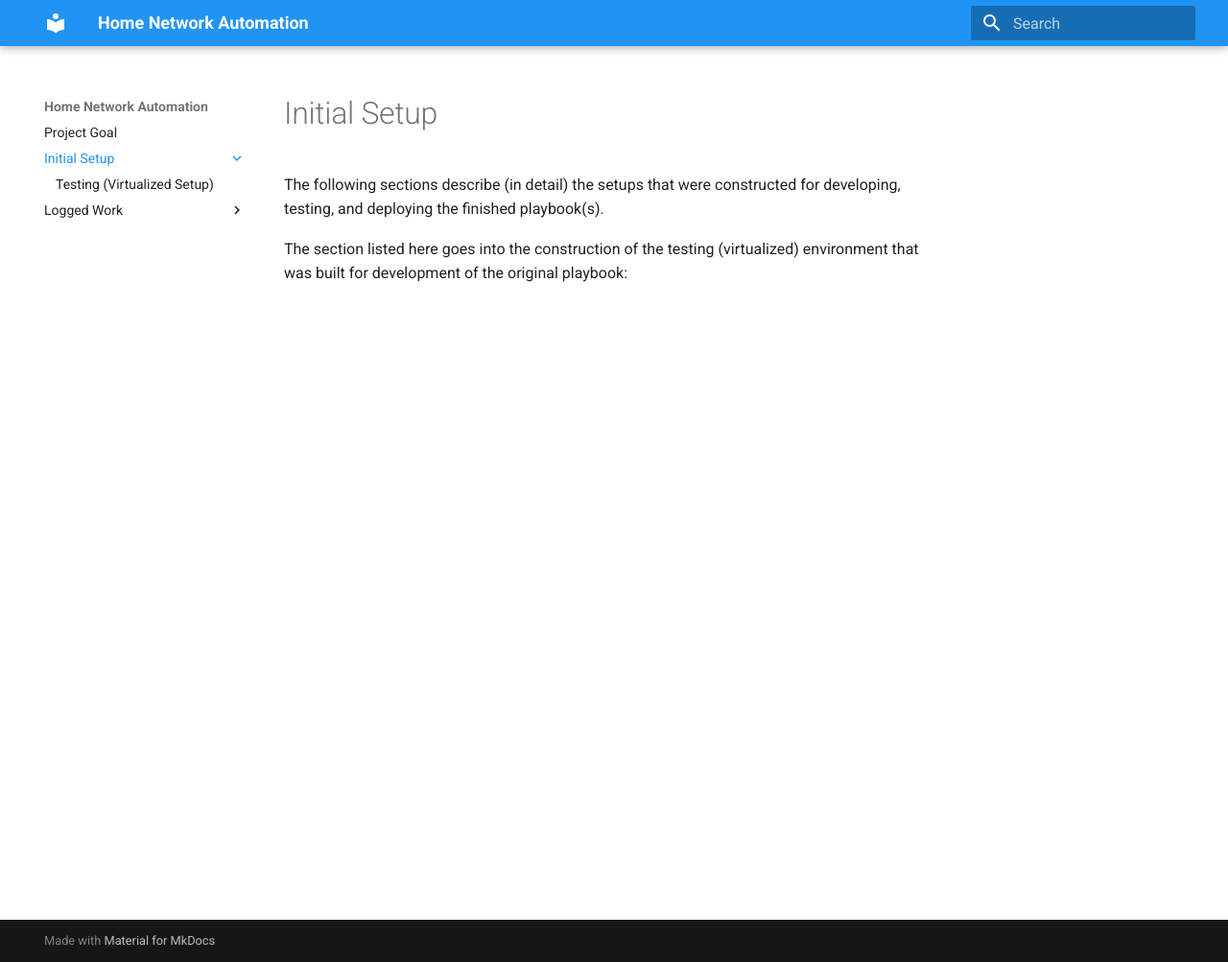
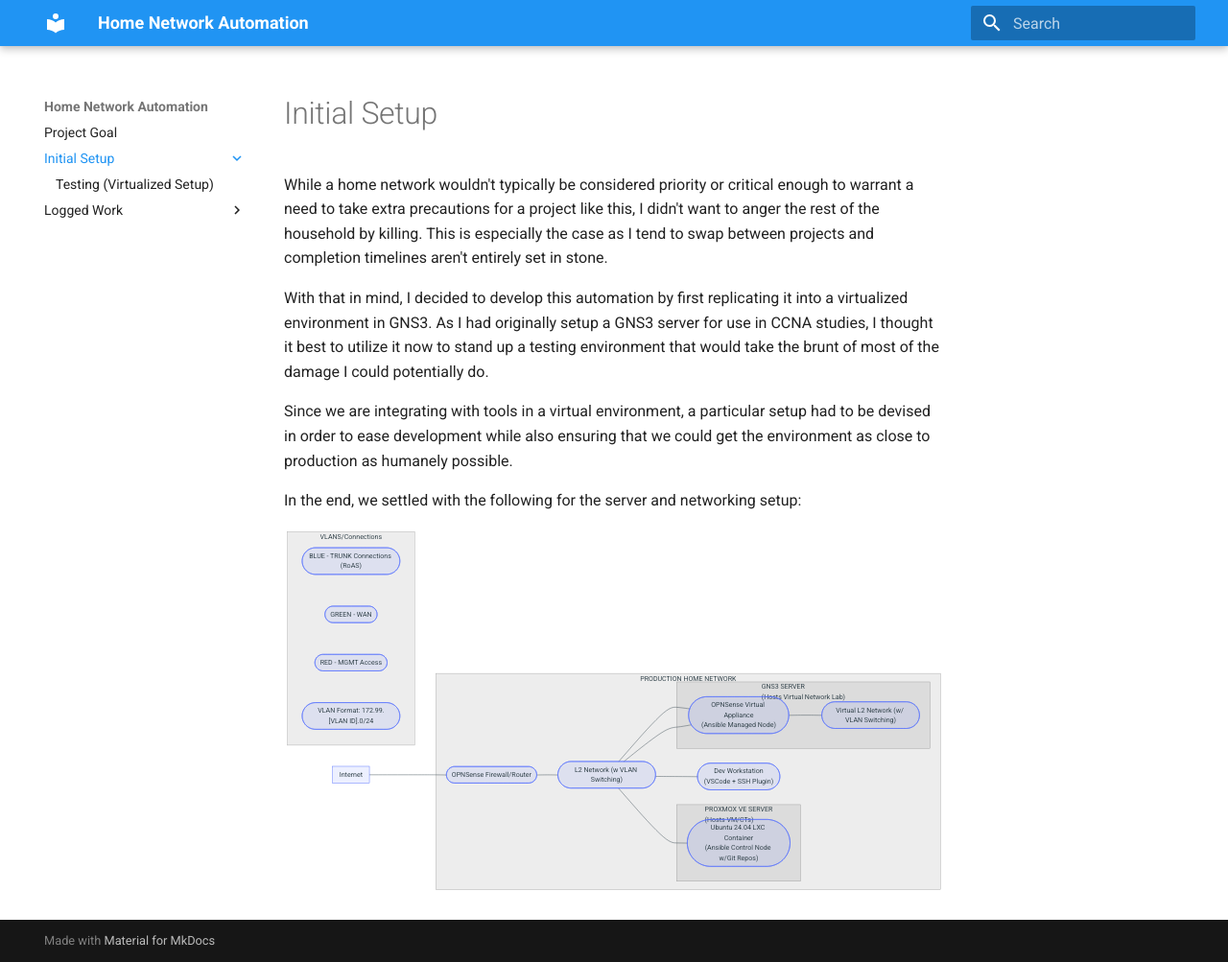
Before and after one commit to drinferno2001/HOME_NETWORK_AUTOMATION_WIKI, an MkDocs documentation site: the page built from docs/env_setup/index.md, in a window 1280 px wide and 1003 px high. Shown: the whole window at 96% size. Built offline with MkDocs 1.6.1 and Material for MkDocs 9.7.7, drawn with Linux system fonts in a browser that asks for light colours.

Commit message:
Started adding information for initial setup for virtualized environment. This included a basic mermaid.js diagram (still a work in progress).

````diff
--- a/docs/env_setup/index.md
+++ b/docs/env_setup/index.md
@@ -1,5 +1,69 @@
 # Initial Setup
 
-The following sections describe (in detail) the setups that were constructed for developing, testing, and deploying the finished playbook(s).
+While a home network wouldn't typically be considered priority or critical enough to warrant a need to take extra precautions for a project like this, I didn't want to anger the rest of the household by killing. This is especially the case as I tend to swap between projects and completion timelines aren't entirely set in stone.
 
-The section listed here goes into the construction of the testing (virtualized) environment that was built for development of the original playbook:
+With that in mind, I decided to develop this automation by first replicating it into a virtualized environment in GNS3. As I had originally setup a GNS3 server for use in CCNA studies, I thought it best to utilize it now to stand up a testing environment that would take the brunt of most of the damage I could potentially do.
+
+Since we are integrating with tools in a virtual environment, a particular setup had to be devised in order to ease development while also ensuring that we could get the
+environment as close to production as humanely possible.
+
+In the end, we settled with the following for the server and networking setup:
+
+``` mermaid
+flowchart LR
+
+    %% Define Production Home Network Nodes
+
+    PRD_OPNSense(["OPNSense Firewall/Router"])
+    PRD_Switching(["L2 Network (w VLAN Switching)"])
+    DEV_Workstation(["Dev Workstation<br/>(VSCode + SSH Plugin)"])
+
+    %% Define Proxmox Server Nodes
+
+    PVE_LXC(["Ubuntu 24.04 LXC Container<br/>(Ansible Control Node w/Git Repos)"])
+
+    %% Define GNS3 Server Nodes
+
+    VIRT_OPNSense(["OPNSense Virtual Appliance<br/>(Ansible Managed Node)"])
+    VIRT_Switching(["Virtual L2 Network (w/ VLAN Switching)"])
+
+    %% Define Internet Subgraph
+
+    subgraph Internet
+    end
+
+    subgraph Production_Home_Network [PRODUCTION HOME NETWORK]
+        direction LR
+
+        PRD_OPNSense --- PRD_Switching
+        PRD_Switching --- DEV_Workstation
+
+        %% Define Proxmox VE Server Block
+        subgraph PROXMOX_VE_SERVER ["PROXMOX VE SERVER<br/>(Hosts VM/CTs)"]
+            direction LR
+            PVE_LXC
+        end
+
+        %% Define GNS3 Server Block
+        subgraph GNS3_SERVER ["GNS3 SERVER<br/>(Hosts Virtual Network Lab)"]
+            direction LR
+            VIRT_OPNSense --- VIRT_Switching
+        end
+
+        PRD_Switching --- PVE_LXC
+        PRD_Switching --- VIRT_OPNSense
+        PRD_Switching --- VIRT_OPNSense
+    end
+
+    Internet --- PRD_OPNSense
+
+    classDef wide width:auto
+
+    subgraph VLAN_INFO["VLANS/Connections"]
+        direction TB
+        note1(["BLUE - TRUNK Connections (RoAS)"]) ~~~
+        note2(["GREEN - WAN"]) ~~~
+        note3(["RED - MGMT Access"]) ~~~
+        note4(["VLAN Format: 172.99.[VLAN ID].0/24"])
+    end
+```
--- a/mkdocs.yml
+++ b/mkdocs.yml
@@ -17,3 +17,9 @@
 plugins:
   - search
   - blog
+markdown_extensions:
+  - pymdownx.superfences:
+      custom_fences:
+        - name: mermaid
+          class: mermaid
+          format: !!python/name:pymdownx.superfences.fence_code_format
````
